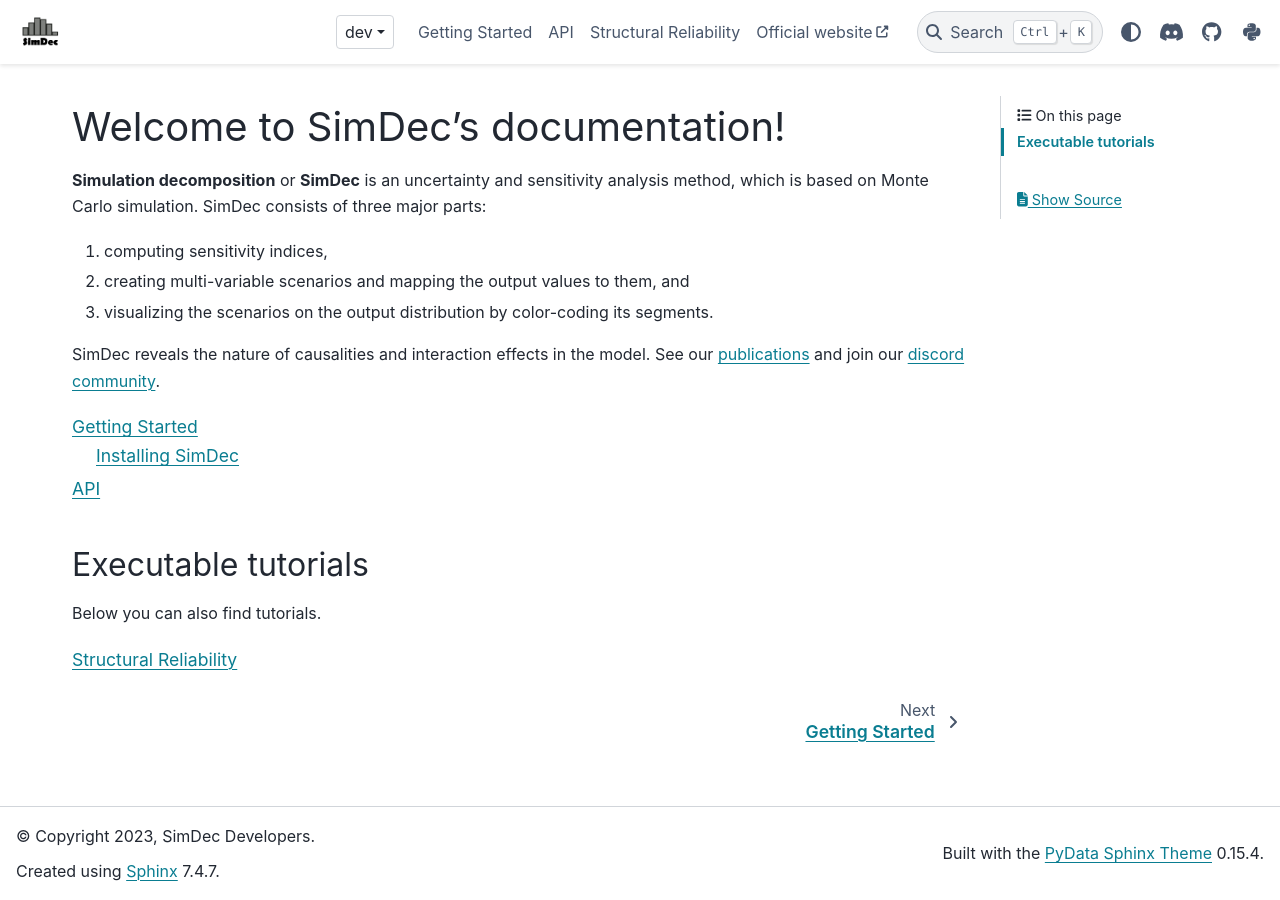
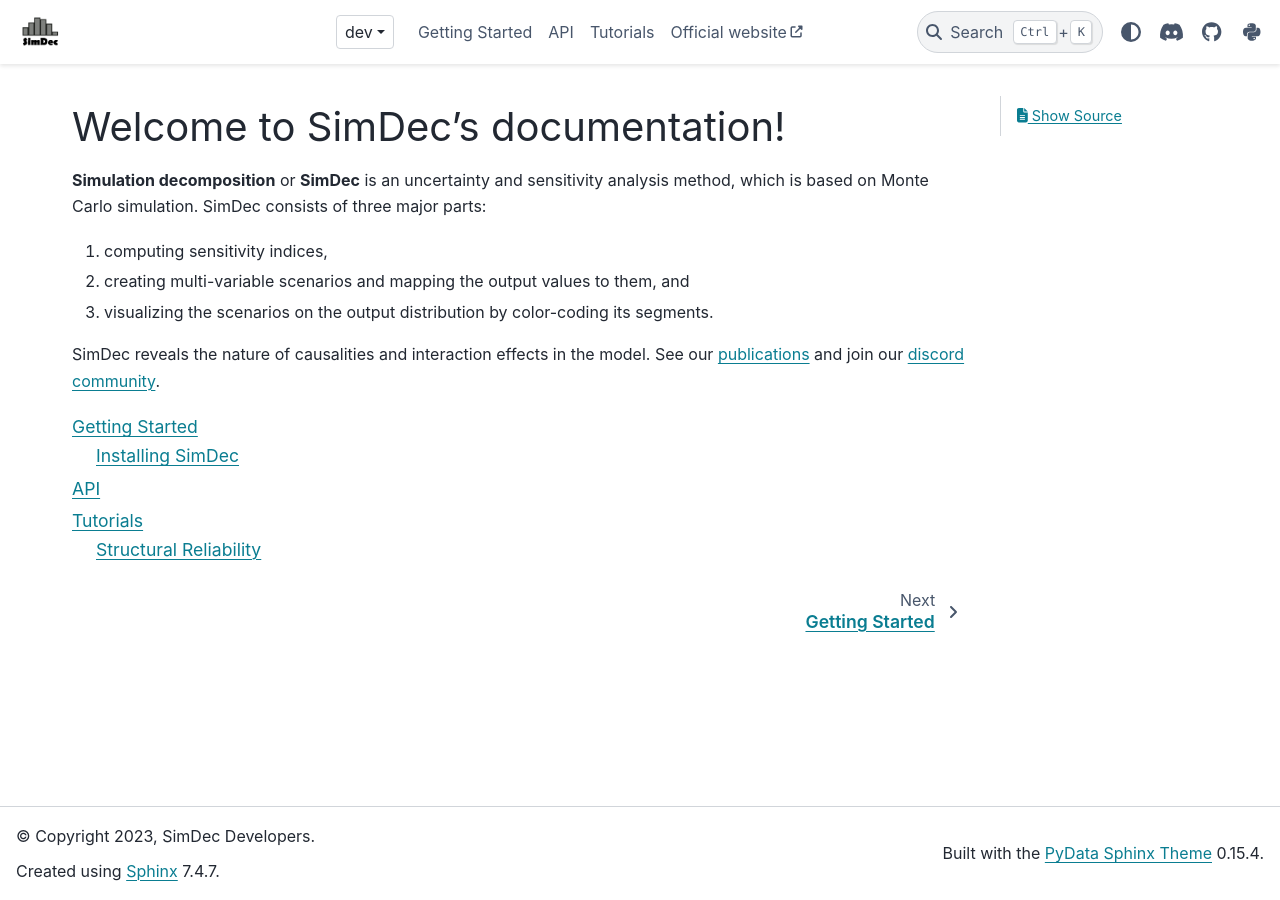
Before and after one commit to Simulation-Decomposition/simdec-python, a Sphinx documentation site: the page built from docs/index.rst, in a window 1280 px wide. Built offline with Sphinx 7.4.7 and the PyData theme 0.15.4, drawn with Linux system fonts in a browser that asks for light colours.

Commit message:
Add tutorial section

```diff
--- a/docs/index.rst
+++ b/docs/index.rst
@@ -18,13 +18,4 @@ See our `publications <https://www.simdec.fi/publications>`_ and join our
 
    getting-started
    API <api>
-
-Executable tutorials
---------------------
-
-Below you can also find tutorials.
-
-.. toctree::
-   :maxdepth: 1
-
-   notebooks/structural_reliability
+   Tutorials <tutorials>
```
Also changed, not shown: docs/tutorials.rst (added, +7 -0 lines), 1 other file.
